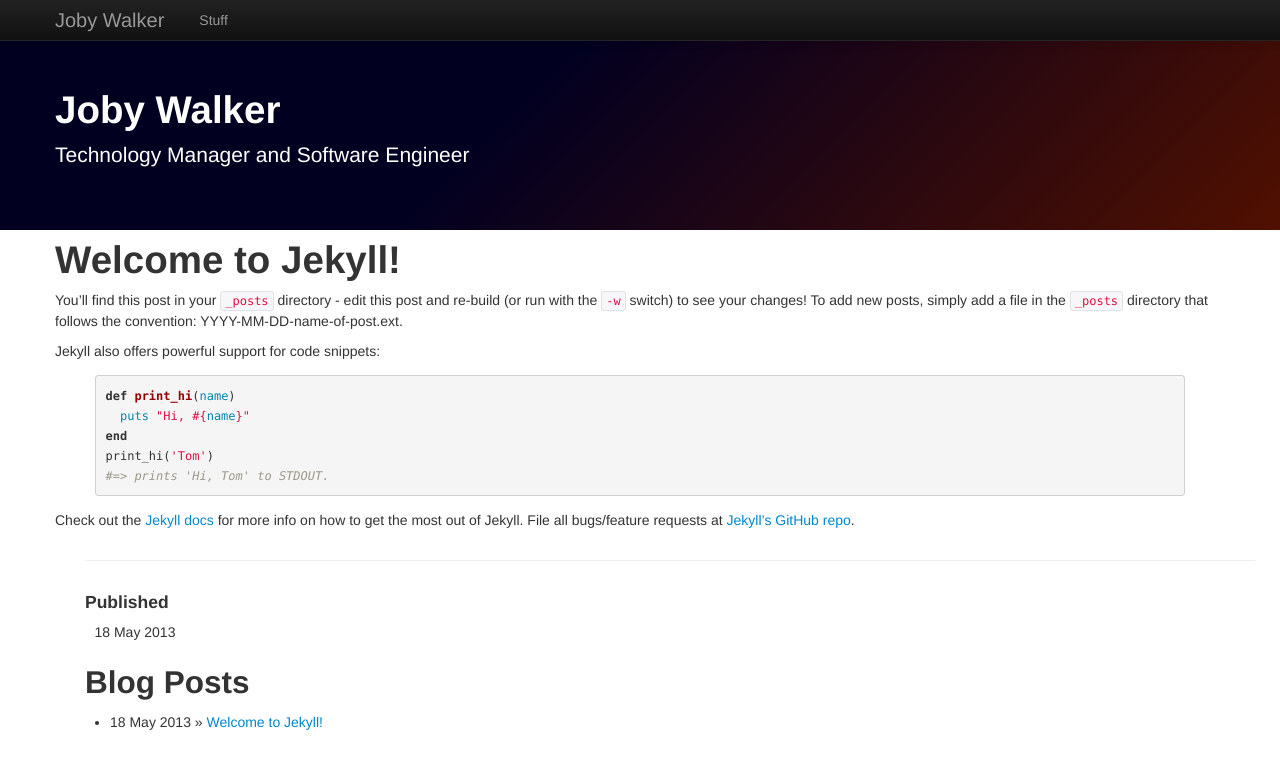
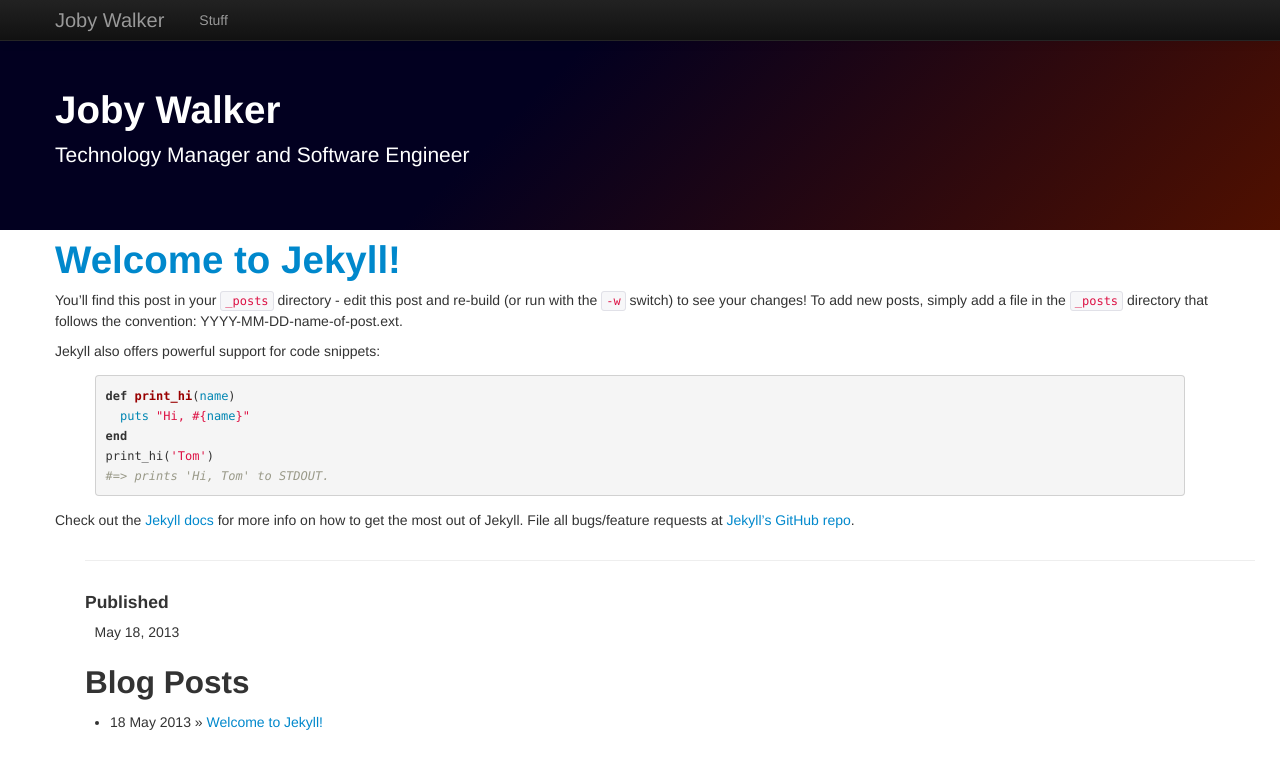
Before and after one commit to jobywalker/jobywalker.github.io, a Jekyll site: the page built from index.html, in a window 1280 px wide. Shown: the top 769 px of the page. Built offline with Jekyll 4.4.1, drawn with Linux system fonts in a browser that asks for light colours.

Commit message:
layout fixes

```diff
--- a/_layouts/default.html
+++ b/_layouts/default.html
@@ -6,12 +6,12 @@
         <title>{{ page.title }}</title>
         <meta name="viewport" content="width=device-width">
 
+        <!-- Bootstrap -->
+        <link rel="stylesheet" href="/components/bootstrap/docs/assets/css/bootstrap.css">
+        <link rel="stylesheet" href="/components/bootstrap/docs/assets/css/bootstrap-responsive.css">
         <!-- syntax highlighting CSS -->
         <link rel="stylesheet" href="/css/syntax.css">
-
         <!-- Custom CSS -->
-        <link rel="stylesheet" href="components/bootstrap/docs/assets/css/bootstrap.css">
-        <link rel="stylesheet" href="components/bootstrap/docs/assets/css/bootstrap-responsive.css">
         <link rel="stylesheet" href="/css/main.css">
     </head>
     <body style="padding-top:40px">
@@ -43,7 +43,7 @@
                 </p>
               </div>
             </div> -->
-        <script src="components/jquery/jquery.min.js"></script>
-        <script src="components/bootstrap/docs/assets/js/bootstrap.min.js"></script>
+        <script src="/components/jquery/jquery.min.js"></script>
+        <script src="/components/bootstrap/docs/assets/js/bootstrap.min.js"></script>
     </body>
 </html>
--- a/_layouts/post.html
+++ b/_layouts/post.html
@@ -1,8 +1,9 @@
 ---
-layout: default
+layout: wrap
 ---
+
 <h2>{{ page.title }}</h2>
-<p class="meta">{{ page.date | date_to_string }}</p>
+<p class="meta">{{ page.date | date: "%B %d, %Y" }}</p>
 
 <div id="post">
 {{ content }}
--- a/index.html
+++ b/index.html
@@ -14,21 +14,14 @@
         <div class="span12">
         {% for post in site.posts limit:1 %}
             <!-- <div class="post"> -->
-                <h1><a href="{{ post.url }}"></a>{{ post.title }}</h1>
+                <h1><a href="{{ post.url }}">{{ post.title }}</a></h1>
                 <div class="row-fluid">
                     <div class="span12">{{ post.content }}</div>
                     <div class="span12"><hr></div>
                     <div class="span4">
                         <h4>Published</h4>
                         <div class="span4">
-                            <span>{{ post.date | date_to_long_string }}</span>
-                            {% unless post.tags == empty %}
-                                <h4>Tags</h4>
-                                <ul class="tag_box">
-                                {% assign tags_list = post.tags %}
-                                {% include JB/tags_list %}
-                                </ul>
-                            {% endunless %}
+                            <span>{{ post.date | date: "%B %d, %Y" }}</span>
                         </div>
                     </div>
                 </div>
```
Also changed, not shown: _layouts/wrap.html (added, +11 -0 lines).
